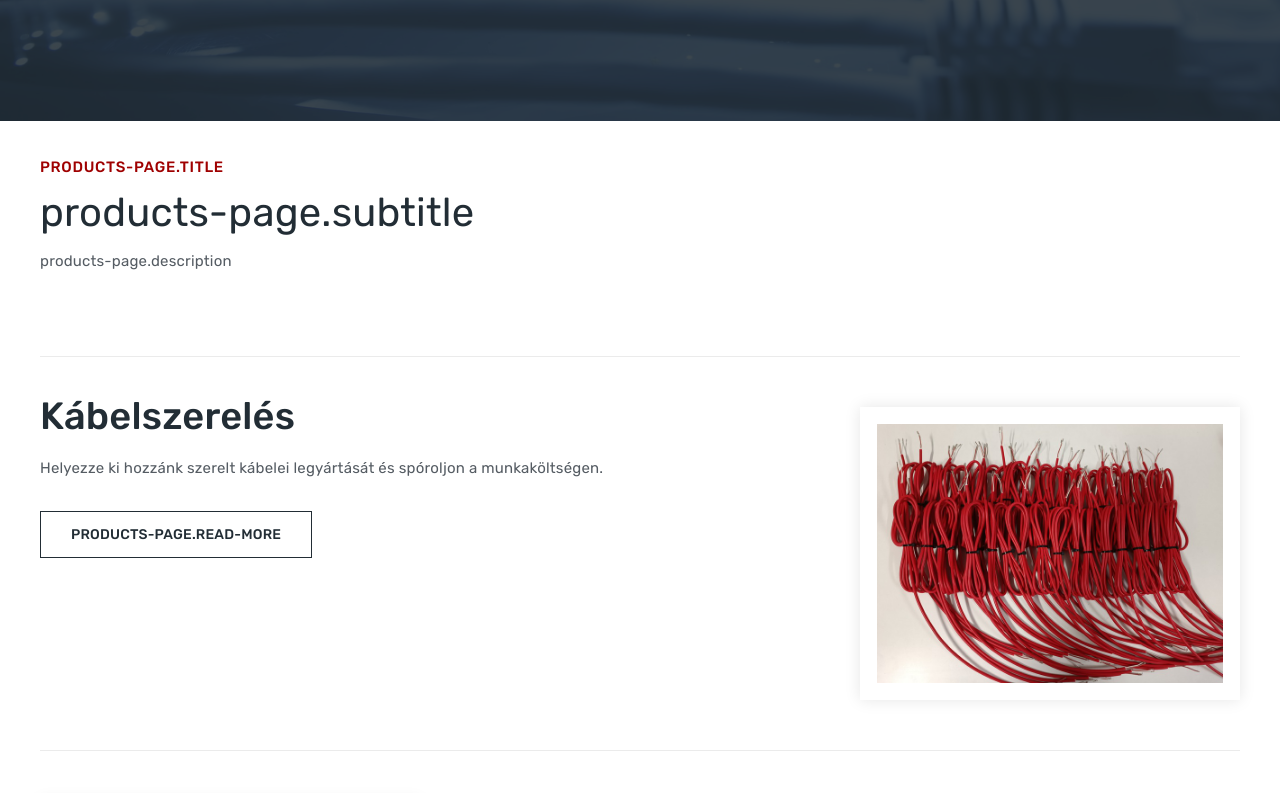
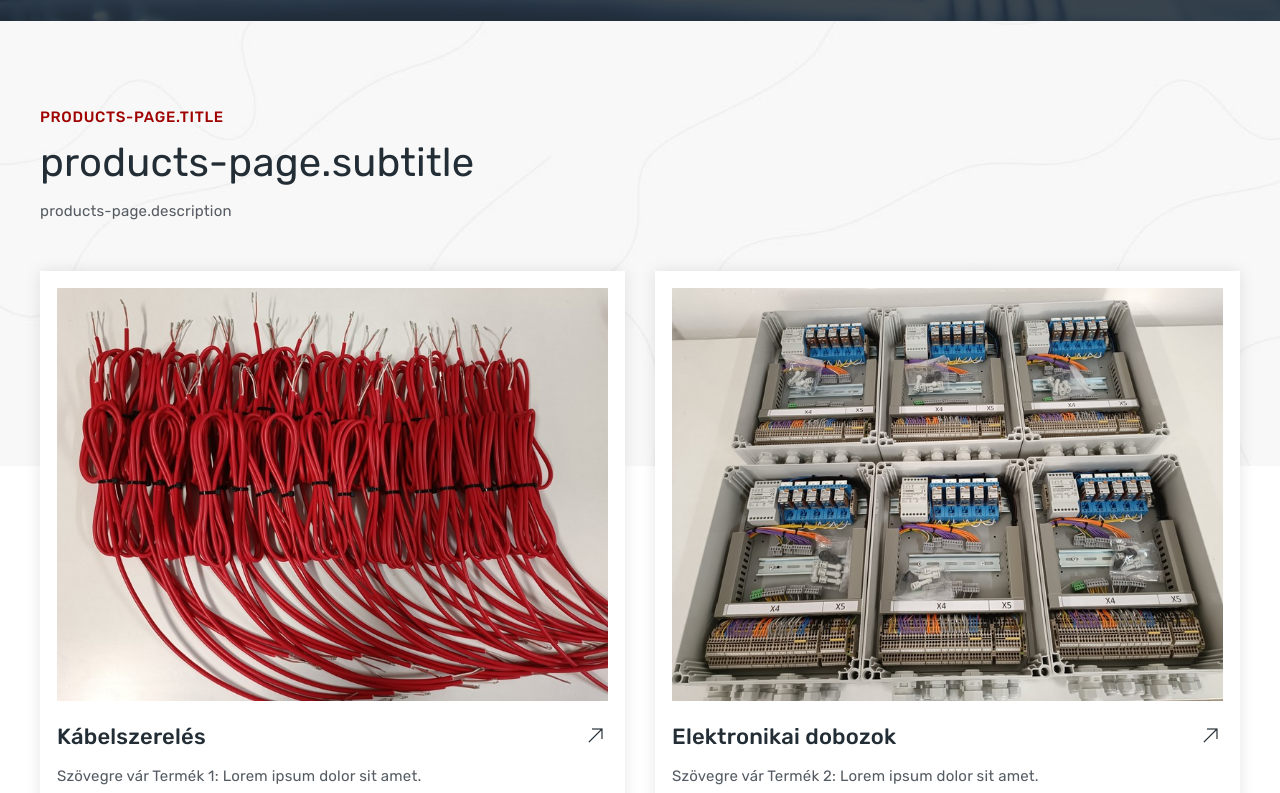
Before and after one commit to holeczpeter/cablesolutions, a Vue app: page / in a window 1280 px wide. Shown: the part 2340-3133 px from the top of the page. Built offline with nearby package versions, Linux system fonts and the light colour scheme; what vue-cool-lightbox would draw is missing.

Commit message:
add more product. add product original view

```diff
--- a/src/assets/js/products.js
+++ b/src/assets/js/products.js
@@ -118,6 +118,121 @@ export const data = {
           require("../../assets/img/products/kábel3.jpg")
         ],
         },
-
+        {
+          id:3,
+          title_en: "Product 3",
+          title_hu: "Termék 3",
+          title_nl: "Product 3",
+          description_en: "Szövegre vár Product 2: Lorem ipsum dolor sit amet.",
+          description_hu: "Szövegre vár Termék 2: Lorem ipsum dolor sit amet.",
+          description_nl: "Szövegre vár Produkt 2: Lorem ipsum dolor sit amet.",
+          shortdescription_nl: "Alle schakel- en verdeelapparatuur wordt met de grootste zorg gemonteerd. Wij werken al jaren samen met hoogwaardige grondstoffenfabrikanten",
+          shortdescription_hu: "Minden kapcsoló- és elosztóberendezést a legnagyobb gondossággal állítunk össze. Évek óta dolgozunk kiváló minőségű alapanyaggyártókkal.",
+          shortdescription_en: "All switch-, and paneling boxes are assembled with utmost care. We have been working with  high-quality material manufacturers for years",
+          subtitle_en: "Electronic cabinets",
+          subtitle_hu: "Elektronikai dobozok",
+          subtitle_nl: "Panelen",
+          solution_en:"We undertake",
+          solution_hu:"Vállaljuk",
+          solution_nl:"Wij ondernemen",
+          solution_en_1:"assembly of various control cabinets based on your requirements and technical drawings",
+          solution_hu_1:"különféle vezérlő dobozok összeszerelését az Ön igénye, műszaki rajzai alapján",
+          solution_nl_1:"montage van diverse besturingkasten op basis van uw wensen en technische tekeningen",
+          solution_en_2:"Production of steel and aluminium base plates",
+          solution_hu_2:"acél és alumínium alaplapok gyártása",
+          solution_nl_2:"productie van stalen en aluminium voetplaten",
+          solution_en_3:"procurement of materials",
+          solution_hu_3:"teljes körű anyagbeszerzés",
+          solution_nl_3:"volledige inkoop van materialen",
+          solution_en_4:"testing",
+          solution_hu_4:"tesztelés",
+          solution_nl_4:"testen",
+          solution_en_5:"",
+          solution_hu_5:"",
+          solution_nl_5:"",
+          solution_en_6:"",
+          solution_hu_6:"",
+          solution_nl_6:"",
+          project:"Project 2",
+          category:"Category 2",
+          date:"Date 2",
+          link:'product-detail',
+          pic:require("../../assets/img/products/2.jpg"),
+          banner: require("../../assets/img/products/box-banner.jpg"),
+          pics:[ {
+            pic01: require("../../assets/img/products/doboz2.jpg"),
+            pic02: require("../../assets/img/products/doboz3.jpg")
+          },
+          {
+            pic01: require("../../assets/img/products/doboz4.jpg"),
+            pic02: require("../../assets/img/products/doboz5.jpg")
+          },
+          {
+            pic01: require("../../assets/img/products/doboz6.jpg"),
+            pic02: require("../../assets/img/products/doboz7.jpg")
+          },
+        ],
+        images:[ require("../../assets/img/products/kábel2.jpg"),
+          require("../../assets/img/products/kábel3.jpg")
+        ],
+        },
+        {
+          id:4,
+          title_en: "Product 4",
+          title_hu: "Termék 4",
+          title_nl: "Product 4",
+          description_en: "Szövegre vár Product 2: Lorem ipsum dolor sit amet.",
+          description_hu: "Szövegre vár Termék 2: Lorem ipsum dolor sit amet.",
+          description_nl: "Szövegre vár Produkt 2: Lorem ipsum dolor sit amet.",
+          shortdescription_nl: "Alle schakel- en verdeelapparatuur wordt met de grootste zorg gemonteerd. Wij werken al jaren samen met hoogwaardige grondstoffenfabrikanten",
+          shortdescription_hu: "Minden kapcsoló- és elosztóberendezést a legnagyobb gondossággal állítunk össze. Évek óta dolgozunk kiváló minőségű alapanyaggyártókkal.",
+          shortdescription_en: "All switch-, and paneling boxes are assembled with utmost care. We have been working with  high-quality material manufacturers for years",
+          subtitle_en: "Electronic cabinets",
+          subtitle_hu: "Elektronikai dobozok",
+          subtitle_nl: "Panelen",
+          solution_en:"We undertake",
+          solution_hu:"Vállaljuk",
+          solution_nl:"Wij ondernemen",
+          solution_en_1:"assembly of various control cabinets based on your requirements and technical drawings",
+          solution_hu_1:"különféle vezérlő dobozok összeszerelését az Ön igénye, műszaki rajzai alapján",
+          solution_nl_1:"montage van diverse besturingkasten op basis van uw wensen en technische tekeningen",
+          solution_en_2:"Production of steel and aluminium base plates",
+          solution_hu_2:"acél és alumínium alaplapok gyártása",
+          solution_nl_2:"productie van stalen en aluminium voetplaten",
+          solution_en_3:"procurement of materials",
+          solution_hu_3:"teljes körű anyagbeszerzés",
+          solution_nl_3:"volledige inkoop van materialen",
+          solution_en_4:"testing",
+          solution_hu_4:"tesztelés",
+          solution_nl_4:"testen",
+          solution_en_5:"",
+          solution_hu_5:"",
+          solution_nl_5:"",
+          solution_en_6:"",
+          solution_hu_6:"",
+          solution_nl_6:"",
+          project:"Project 2",
+          category:"Category 2",
+          date:"Date 2",
+          link:'product-detail',
+          pic:require("../../assets/img/products/2.jpg"),
+          banner: require("../../assets/img/products/box-banner.jpg"),
+          pics:[ {
+            pic01: require("../../assets/img/products/doboz2.jpg"),
+            pic02: require("../../assets/img/products/doboz3.jpg")
+          },
+          {
+            pic01: require("../../assets/img/products/doboz4.jpg"),
+            pic02: require("../../assets/img/products/doboz5.jpg")
+          },
+          {
+            pic01: require("../../assets/img/products/doboz6.jpg"),
+            pic02: require("../../assets/img/products/doboz7.jpg")
+          },
+        ],
+        images:[ require("../../assets/img/products/kábel2.jpg"),
+          require("../../assets/img/products/kábel3.jpg")
+        ],
+        },
       ]
 }
--- a/src/components/products/Products.vue
+++ b/src/components/products/Products.vue
@@ -67,6 +67,48 @@
                </div>
             </div>
             <div>
+            <div class="ttm-horizontal_sep width-100 margin_top35 margin_bottom35"></div>
+            <div class="row">
+               <div class="col-md-8">
+                  <h3 v-if="this.$i18n.locale == 'en'">{{product3.title_en}}</h3>
+                  <h3 v-if="this.$i18n.locale == 'hu'">{{product3.title_hu}}</h3>
+                  <h3 v-if="this.$i18n.locale == 'nl'">{{product3.title_nl}}</h3>
+                  <p v-if="this.$i18n.locale == 'hu'">{{product3.shortdescription_hu}}</p>
+                  <p v-if="this.$i18n.locale == 'en'">{{product3.shortdescription_en}}</p>
+                  <p v-if="this.$i18n.locale == 'nl'">{{product3.shortdescription_nl}}</p>
+                  <a class="ttm-btn ttm-btn-size-md ttm-btn-shape-square ttm-btn-style-border ttm-btn-color-dark margin_top15" :href="'product/' + product3.id">{{ $t('products-page.read-more')}}</a>
+               </div>
+               <div class="col-md-4">
+                  <div class="featured-imagebox featured-imagebox-services style1">
+                     <div class="featured-thumbnail">
+                        <img class="img-fluid" :src="product3.pic" alt="image">
+                     </div>
+
+                  </div>
+               </div>
+            </div>
+             <div class="ttm-horizontal_sep width-100 margin_top35 margin_bottom35"></div>
+            <div class="row">
+               <div class="col-md-4">
+                   <div class="featured-imagebox featured-imagebox-services style1">
+                     <div class="featured-thumbnail">
+                        <img class="img-fluid" :src="product4.pic" alt="image">
+                     </div>
+
+                  </div>
+               </div>
+               <div class="col-md-8">
+                  <div class="res-767-margin_top30">
+                     <h3 v-if="this.$i18n.locale == 'en'">{{product4.title_en}}</h3>
+                     <h3 v-if="this.$i18n.locale == 'hu'">{{product4.title_hu}}</h3>
+                     <h3 v-if="this.$i18n.locale == 'nl'">{{product4.title_nl}}</h3>
+                     <p v-if="this.$i18n.locale == 'hu'">{{product4.shortdescription_hu}}</p>
+                     <p v-if="this.$i18n.locale == 'en'">{{product4.shortdescription_en}}</p>
+                     <p v-if="this.$i18n.locale == 'nl'">{{product4.shortdescription_nl}}</p>
+                     <a class="ttm-btn ttm-btn-size-md ttm-btn-shape-square ttm-btn-style-border ttm-btn-color-dark margin_top15" :href="'product/' + product4.id">{{ $t('products-page.read-more')}}</a>
+                  </div>
+               </div>
+            </div>
             </div>
          </div>
       </div>
@@ -82,7 +124,8 @@
 
            cable: data.items[0],
            box: data.items[1],
-
+            product3: data.items[2],
+             product4: data.items[3],
            }
      }
    }
--- a/src/components/products/ProductsOriginal.vue
+++ b/src/components/products/ProductsOriginal.vue
@@ -9,7 +9,7 @@
                         <div class="ttm-col-wrapper-bg-layer-inner"></div>
                      </div>
                      <div class="layer-content">
-                        <div class="section-title style2">
+                        <div class="section-title style2 product-flex">
                            <div class="title-header">
                               <h3>{{ $t('products-page.title')}} </h3>
                               <h2 class="title">{{ $t('products-page.subtitle')}}</h2>
--- a/src/views/Home.vue
+++ b/src/views/Home.vue
@@ -3,6 +3,7 @@
     <Slider id="home"/>
     <About id="about"/>
     <Statistics/>
+    <ProductsOriginal id="product"/>
     <Products id="product"/>
     <Contact id="contact"/>
     <ScrollToTop/>
@@ -13,6 +14,7 @@ import Header from '../components/Header.vue'
 import Slider from '../components/Slider.vue'
 import About from '../components/about/About.vue'
 import Products from '../components/products/Products.vue'
+import ProductsOriginal from '../components/products/ProductsOriginal.vue'
 import Contact from '../components/contact/Contact.vue'
 import Statistics from '../components/statistics/Statistics.vue'
 import ScrollToTop from '../components/ScrollToTop.vue'
@@ -24,6 +26,7 @@ export default {
     About,
     Statistics,
     Products,
+    ProductsOriginal,
     Contact,
     ScrollToTop
   },
```
